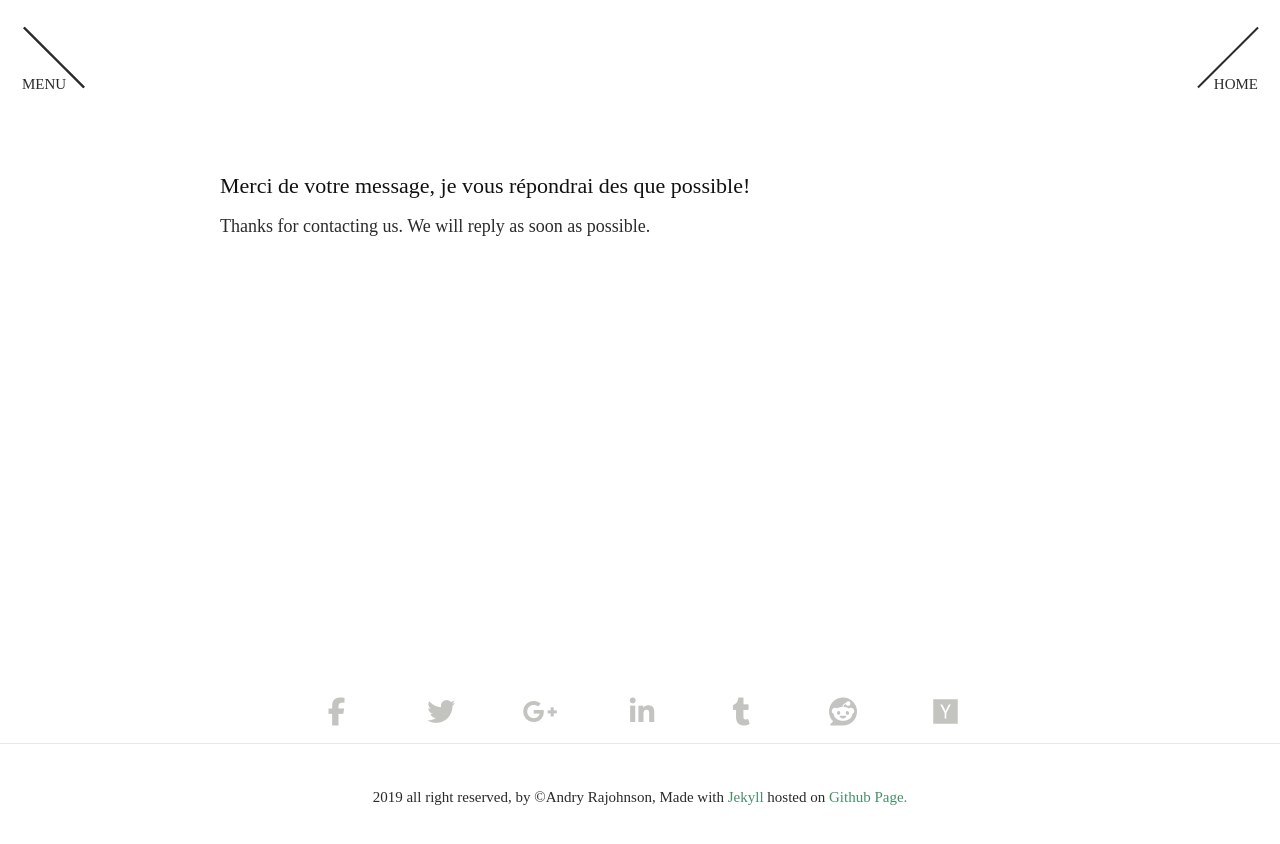
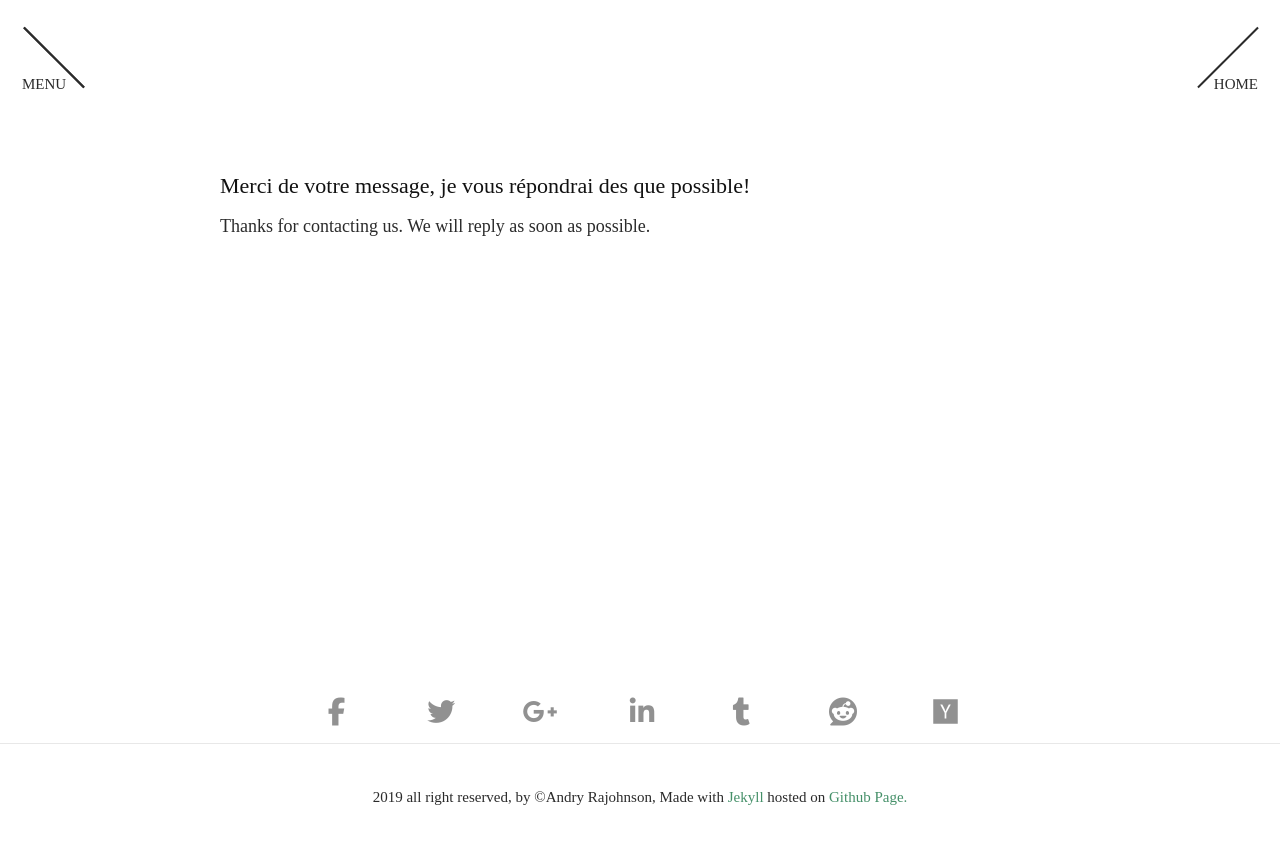
Before and after one commit to andryjohn/RJ-s-blog, a Jekyll site: the page built from thanks.md, in a window 1280 px wide. Shown: the top 844 px of the page. Built offline with Jekyll 4.4.1, drawn with Linux system fonts in a browser that asks for light colours; nearby versions of some CDN libraries; some web fonts are replaced; comment, search, counter and statistics services are not loaded.

Commit message:
fixing color on share link

```diff
--- a/_includes/share_buttons.html
+++ b/_includes/share_buttons.html
@@ -114,7 +114,7 @@
     padding-top: 21px;
     text-decoration: none;
     text-shadow: none;
-    color: #888883 ;
+    color: #252525;
     opacity: 0.5;
 }
 
```
